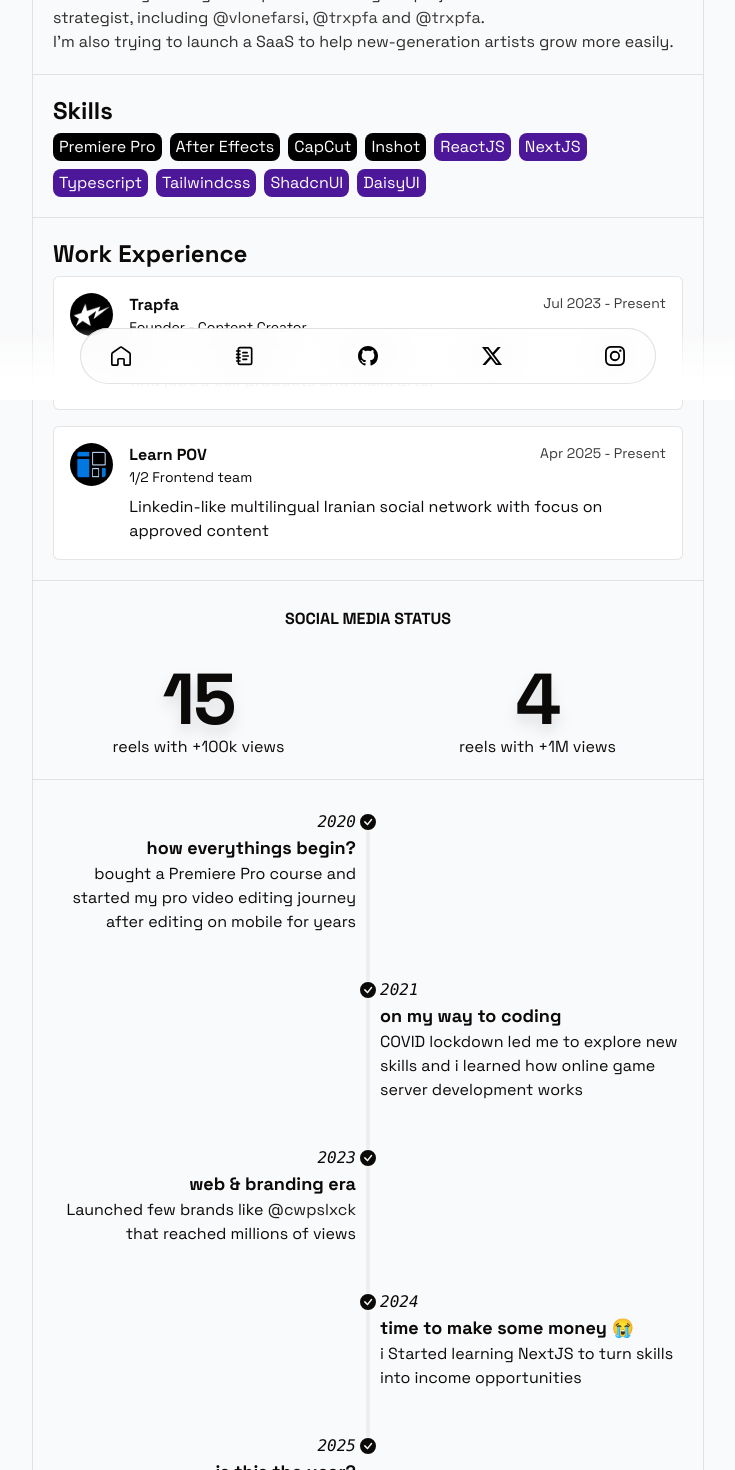
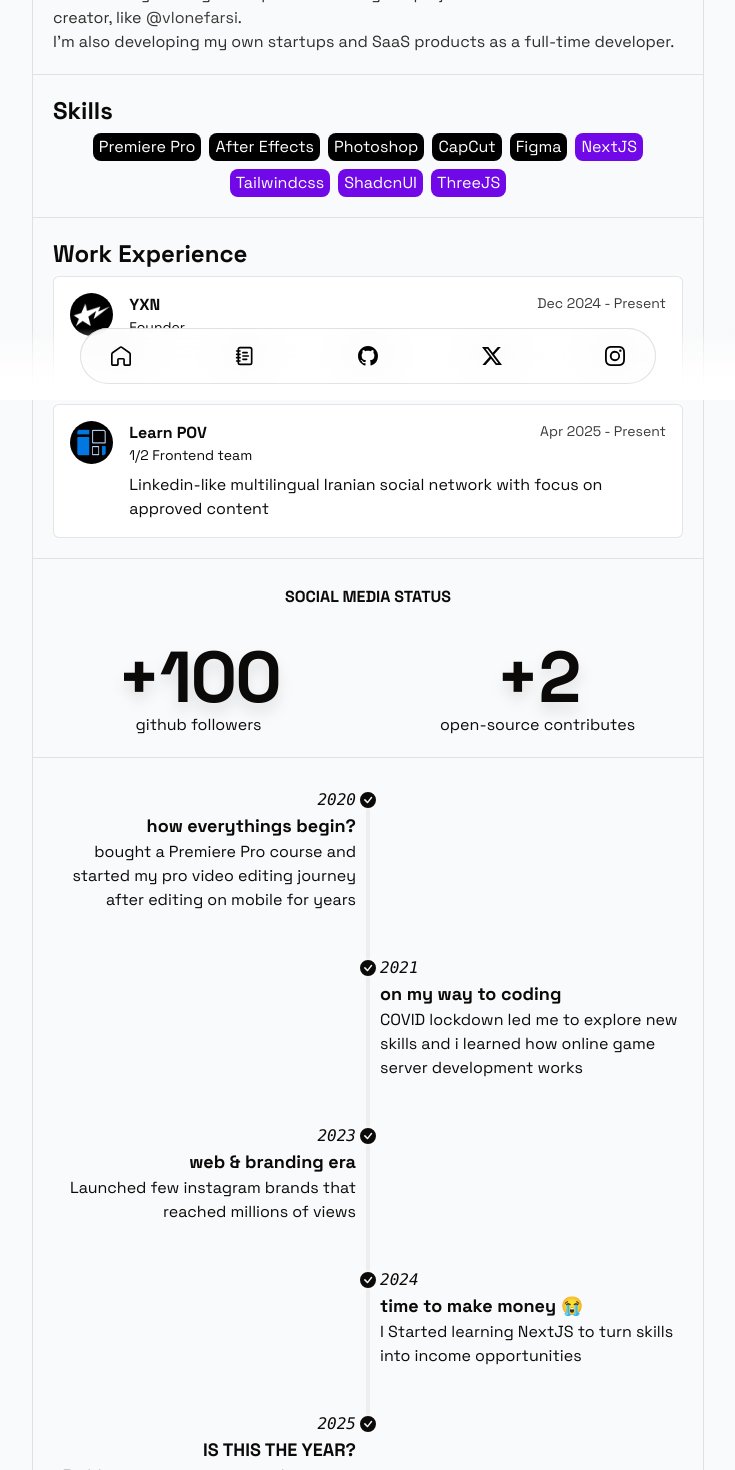
Before and after one commit to cwpslxck/cwpslxck, a Next.js app: page / in a window 1280 px wide. Shown: the part 400-1870 px from the top of the page, without its empty margins (272-1007 px from the left). Built offline with nearby package versions, Linux system fonts and the light colour scheme.

Commit message:
Home: few updates bruh

```diff
--- /dev/null
+++ b/Components/displayVersion.tsx
@@ -0,0 +1,10 @@
+import { readFileSync } from "fs";
+import path from "path";
+
+export function DisplayVersion() {
+  const packageJson = JSON.parse(
+    readFileSync(path.join(process.cwd(), "package.json"), "utf-8")
+  );
+
+  return <>{packageJson.version || "0.0.0"}</>;
+}
--- a/Components/sections/about.tsx
+++ b/Components/sections/about.tsx
@@ -6,7 +6,7 @@
     <Section title="About">
       <p className="opacity-85">
         I'm currently leading a few personal Instagram projects as a founder and
-        content strategist, including{" "}
+        content creator, like{" "}
         <a
           className="external-links"
           href="https://instagram.com/vlonefarsi"
@@ -15,28 +15,10 @@
         >
           @vlonefarsi
         </a>
-        {", "}
-        <a
-          className="external-links"
-          href="https://instagram.com/trxpfa"
-          target="_blank"
-          rel="noopener noreferrer"
-        >
-          @trxpfa
-        </a>
-        {" and "}
-        <a
-          className="external-links"
-          href="https://instagram.com/trxpfa"
-          target="_blank"
-          rel="noopener noreferrer"
-        >
-          @trxpfa
-        </a>
         .
         <br />
-        I'm also trying to launch a SaaS to help new-generation artists grow
-        more easily.
+        I'm also developing my own startups and SaaS products as a full-time
+        developer.
       </p>
     </Section>
   );
--- a/Components/sections/connect.tsx
+++ b/Components/sections/connect.tsx
@@ -2,6 +2,7 @@
 import Section from "../section";
 import Link from "next/link";
 import { Download, Mail } from "lucide-react";
+import { DisplayVersion } from "../displayVersion";
 
 function Connect() {
   return (
@@ -26,6 +27,9 @@
           <br />
           connect with me on X
         </div>
+        <div className="w-full pt-6 text-sm font-light flex justify-center items-center">
+          Amin Zare - <DisplayVersion />
+        </div>
       </div>
     </Section>
   );
--- a/Components/sections/hero.tsx
+++ b/Components/sections/hero.tsx
@@ -12,7 +12,7 @@
             <CalculateAge />
             -years-old digital creator
             <br />
-            Interested in marketing, web development
+            Interested in web dev and digital marketing
           </p>
         </div>
         <div className="max-w-24">
--- a/Components/sections/skills.tsx
+++ b/Components/sections/skills.tsx
@@ -5,20 +5,14 @@
   const marketing_skills = [
     "Premiere Pro",
     "After Effects",
+    "Photoshop",
     "CapCut",
-    "Inshot",
+    "Figma",
   ];
-  const web_skills = [
-    "ReactJS",
-    "NextJS",
-    "Typescript",
-    "Tailwindcss",
-    "ShadcnUI",
-    "DaisyUI",
-  ];
+  const web_skills = ["NextJS", "Tailwindcss", "ShadcnUI", "ThreeJS"];
   return (
     <Section title="Skills">
-      <div className="w-full flex flex-wrap gap-2">
+      <div className="w-full flex justify-center flex-wrap gap-2">
         {marketing_skills.map((s, i) => (
           <div className="px-1.5 py-0.5 bg-black rounded-lg text-white" key={i}>
             {s}
@@ -26,7 +20,7 @@
         ))}
         {web_skills.map((s, i) => (
           <div
-            className="px-1.5 py-0.5 bg-violet-900 rounded-lg text-white"
+            className="px-1.5 py-0.5 bg-violet-700 rounded-lg text-white"
             key={i}
           >
             {s}
--- a/Components/sections/status.tsx
+++ b/Components/sections/status.tsx
@@ -8,15 +8,15 @@
       <div className="pt-8 grid grid-cols-1 md:grid-cols-2 gap-12">
         <div className="flex justify-center items-center flex-col">
           <div className="text-7xl font-extrabold tracking-tight drop-shadow-xl">
-            15
+            +100
           </div>
-          <p>reels with +100k views</p>
+          <p>github followers</p>
         </div>
         <div className="flex justify-center items-center flex-col">
           <div className="text-7xl font-extrabold tracking-tight drop-shadow-xl">
-            4
+            +2
           </div>
-          <p>reels with +1M views</p>
+          <p>open-source contributes</p>
         </div>
       </div>
     </Section>
--- a/Components/sections/timeline.tsx
+++ b/Components/sections/timeline.tsx
@@ -39,11 +39,7 @@
           <div className="timeline-start mb-10 md:text-end">
             <time className="font-mono italic">2023</time>
             <div className="text-lg font-black">web & branding era</div>
-            Launched few brands like{" "}
-            <a className="external-links" href="https://instagram.com/cwpslxck">
-              @cwpslxck
-            </a>{" "}
-            that reached millions of views
+            Launched few instagram brands that reached millions of views
           </div>
           <hr />
         </li>
@@ -54,8 +50,8 @@
           </div>
           <div className="timeline-end md:mb-10">
             <time className="font-mono italic">2024</time>
-            <div className="text-lg font-black">time to make some money 😭</div>
-            i Started learning NextJS to turn skills into income opportunities
+            <div className="text-lg font-black">time to make money 😭</div>I
+            Started learning NextJS to turn skills into income opportunities
           </div>
           <hr />
         </li>
@@ -66,9 +62,9 @@
           </div>
           <div className="timeline-start mb-10 md:text-end">
             <time className="font-mono italic">2025</time>
-            <div className="text-lg font-black">is this the year?</div>
-            Building connections in web development & marketing and taking
-            projects to the next level
+            <div className="text-lg font-black">IS THIS THE YEAR?</div>
+            Building connections, contributing on open-source projects and
+            reaching to the next levels
           </div>
           {/* <hr /> */}
         </li>
--- a/Components/sections/work.tsx
+++ b/Components/sections/work.tsx
@@ -24,15 +24,13 @@
         <div className="w-full h-full">
           <div className="w-full justify-between flex pb-2">
             <div>
-              <p className="font-extrabold">Trapfa</p>
-              <p className="text-sm">Founder - Content Creator</p>
+              <p className="font-extrabold">YXN</p>
+              <p className="text-sm">Founder</p>
             </div>
-            <div className="text-sm opacity-80">Jul 2023 - Present</div>
+            <div className="text-sm opacity-80">Dec 2024 - Present</div>
           </div>
           <div>
-            News based platform for artists to make connections &
-            <br />
-            find jobs & sell products and make arts!
+            Content creation agency with focus on small instagram businesses
           </div>
         </div>
       </Link>
```
